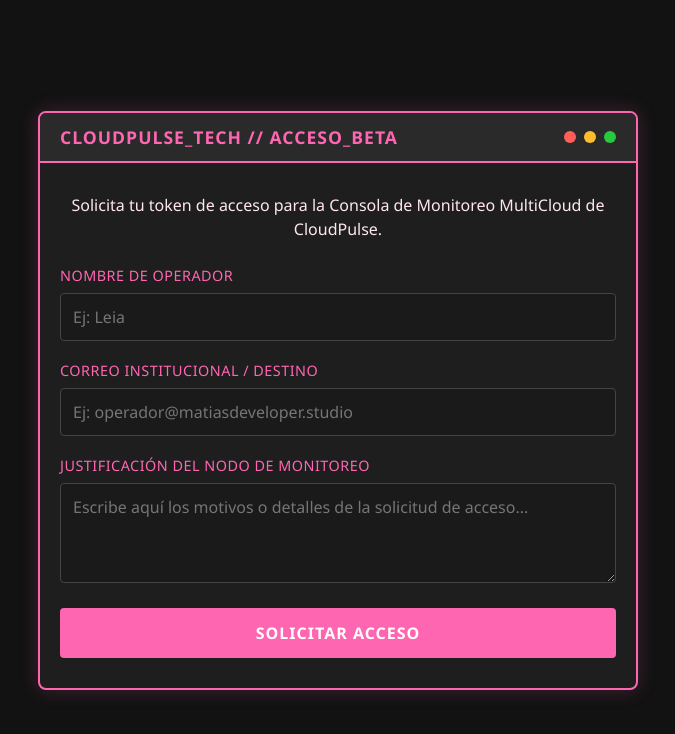
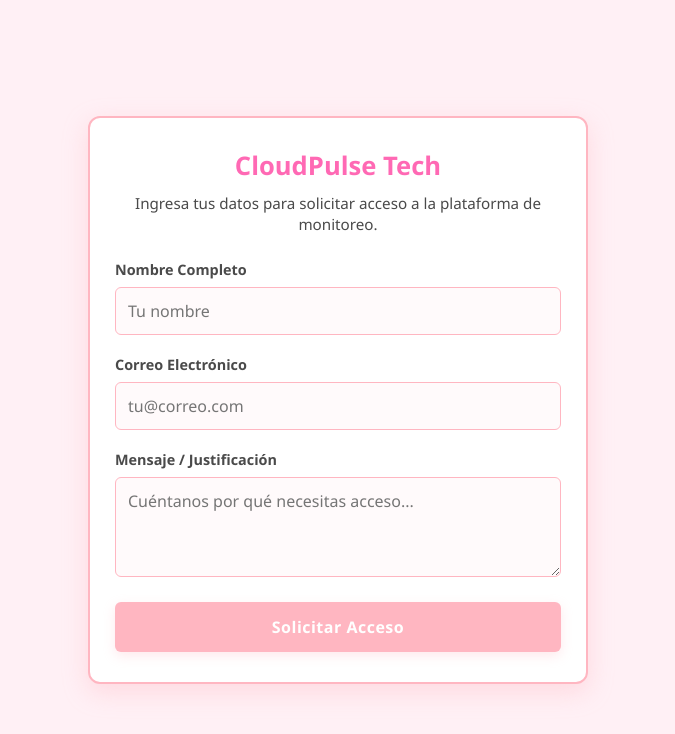
Before and after one commit to leiaadm7/proyecto-multicloud, a plain HTML site: page index.html in a window 1280 px wide. Shown: the whole page, without its empty margins (302-977 px from the left). Drawn offline with Linux system fonts and the light colour scheme.

Commit message:
index cambios

```diff
--- a/index.html
+++ b/index.html
@@ -3,16 +3,14 @@
 <head>
     <meta charset="UTF-8">
     <meta name="viewport" content="width=device-width, initial-scale=1.0">
-    <title>CloudPulse Tech - Consola Multicloud</title>
+    <title>CloudPulse Tech - Solicitar Acceso</title>
     <style>
         :root {
-            --pink-primary: #ff66b2;
-            --pink-light: #ffe6f2;
-            --pink-dark: #cc0066;
-            --bg-dark: #121212;
-            --surface-dark: #1e1e1e;
-            --text-light: #ffffff;
-            --text-muted: #b3b3b3;
+            --pink-pastel: #fff0f5;
+            --pink-accent: #ffb6c1;
+            --pink-dark: #ff69b4;
+            --text-dark: #4a4a4a;
+            --surface-white: #ffffff;
         }
 
         * {
@@ -23,8 +21,8 @@
         }
 
         body {
-            background-color: var(--bg-dark);
-            color: var(--text-light);
+            background-color: var(--pink-pastel);
+            color: var(--text-dark);
             display: flex;
             justify-content: center;
             align-items: center;
@@ -32,57 +30,29 @@
             padding: 20px;
         }
 
-        .console-container {
-            background-color: var(--surface-dark);
-            border: 2px solid var(--pink-primary);
-            border-radius: 8px;
+        .container {
+            background-color: var(--surface-white);
+            border: 2px solid var(--pink-accent);
+            border-radius: 12px;
             width: 100%;
-            max-width: 600px;
-            box-shadow: 0 0 20px rgba(255, 102, 178, 0.2);
-            overflow: hidden;
+            max-width: 500px;
+            box-shadow: 0 8px 24px rgba(255, 182, 193, 0.4);
+            padding: 30px 25px;
         }
 
-        .console-header {
-            background-color: #2a2a2a;
-            border-bottom: 2px solid var(--pink-primary);
-            padding: 12px 20px;
-            display: flex;
-            align-items: center;
-            justify-content: space-between;
+        h1 {
+            color: var(--pink-dark);
+            font-size: 1.6rem;
+            margin-bottom: 10px;
+            text-align: center;
         }
 
-        .console-title {
-            color: var(--pink-primary);
-            font-weight: bold;
-            font-size: 1.1rem;
-            letter-spacing: 1px;
-        }
-
-        .console-buttons {
-            display: flex;
-            gap: 8px;
-        }
-
-        .dot {
-            width: 12px;
-            height: 12px;
-            border-radius: 50%;
-        }
-
-        .dot-red { background-color: #ff5f56; }
-        .dot-yellow { background-color: #ffbd2e; }
-        .dot-green { background-color: #27c93f; }
-
-        .console-body {
-            padding: 30px 20px;
-        }
-
-        .welcome-text {
-            color: var(--pink-light);
+        .subtitle {
+            color: var(--text-dark);
+            font-size: 0.95rem;
             margin-bottom: 25px;
-            font-size: 1rem;
-            line-height: 1.5;
             text-align: center;
+            line-height: 1.4;
         }
 
         .form-group {
@@ -91,31 +61,30 @@
 
         label {
             display: block;
-            color: var(--pink-primary);
+            color: var(--text-dark);
             margin-bottom: 8px;
             font-size: 0.9rem;
-            text-transform: uppercase;
-            letter-spacing: 0.5px;
+            font-weight: 600;
         }
 
         input[type="text"],
         input[type="email"],
         textarea {
             width: 100%;
-            background-color: #1a1a1a;
-            border: 1px solid #444;
-            border-radius: 4px;
+            background-color: #fffafb;
+            border: 1px solid var(--pink-accent);
+            border-radius: 6px;
             padding: 12px;
-            color: var(--text-light);
+            color: var(--text-dark);
             font-size: 1rem;
-            transition: border-color 0.3s;
+            transition: all 0.3s;
         }
 
         input:focus,
         textarea:focus {
             outline: none;
-            border-color: var(--pink-primary);
-            box-shadow: 0 0 8px rgba(255, 102, 178, 0.3);
+            border-color: var(--pink-dark);
+            box-shadow: 0 0 8px rgba(255, 105, 180, 0.2);
         }
 
         textarea {
@@ -125,17 +94,17 @@
 
         .submit-btn {
             width: 100%;
-            background-color: var(--pink-primary);
-            color: var(--text-light);
+            background-color: var(--pink-accent);
+            color: white;
             border: none;
-            border-radius: 4px;
+            border-radius: 6px;
             padding: 14px;
             font-size: 1rem;
             font-weight: bold;
             cursor: pointer;
-            text-transform: uppercase;
-            letter-spacing: 1px;
+            letter-spacing: 0.5px;
             transition: background-color 0.3s, transform 0.1s;
+            box-shadow: 0 4px 12px rgba(255, 182, 193, 0.3);
         }
 
         .submit-btn:hover {
@@ -149,38 +118,28 @@
 </head>
 <body>
 
-    <div class="console-container">
-        <div class="console-header">
-            <div class="console-title">CLOUDPULSE_TECH // ACCESO_BETA</div>
-            <div class="console-buttons">
-                <div class="dot dot-red"></div>
-                <div class="dot dot-yellow"></div>
-                <div class="dot dot-green"></div>
-            </div>
-        </div>
-
-        <div class="console-body">
-            <p class="welcome-text">Solicita tu token de acceso para la Consola de Monitoreo MultiCloud de CloudPulse.</p>
+    <div class="container">
+        <h1>CloudPulse Tech</h1>
+        <p class="subtitle">Ingresa tus datos para solicitar acceso a la plataforma de monitoreo.</p>
 
         <form id="contactForm">
             <div class="form-group">
-                    <label for="nombre">Nombre de Operador</label>
-                    <input type="text" id="nombre" required placeholder="Ej: Leia">
+                <label for="nombre">Nombre Completo</label>
+                <input type="text" id="nombre" required placeholder="Tu nombre">
             </div>
 
             <div class="form-group">
-                    <label for="correo">Correo Institucional / Destino</label>
-                    <input type="email" id="correo" required placeholder="Ej: operador@matiasdeveloper.studio">
+                <label for="correo">Correo Electrónico</label>
+                <input type="email" id="correo" required placeholder="tu@correo.com">
             </div>
 
             <div class="form-group">
-                    <label for="mensaje">Justificación del Nodo de Monitoreo</label>
-                    <textarea id="mensaje" required placeholder="Escribe aquí los motivos o detalles de la solicitud de acceso..."></textarea>
+                <label for="mensaje">Mensaje / Justificación</label>
+                <textarea id="mensaje" required placeholder="Cuéntanos por qué necesitas acceso..."></textarea>
             </div>
 
             <button type="submit" class="submit-btn">Solicitar Acceso</button>
         </form>
-        </div>
     </div>
 
     <script>
```
Lines whose indentation alone changed are shown as unchanged.
